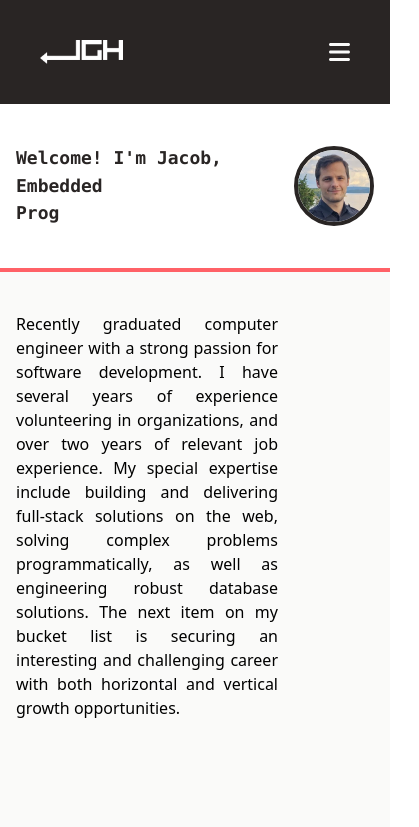
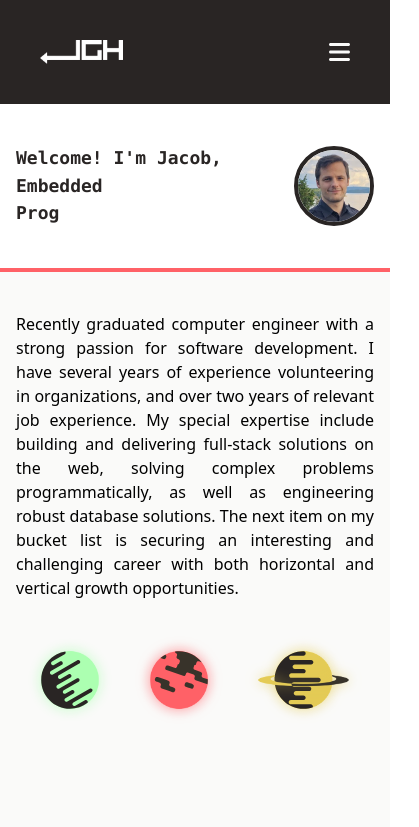
Before and after one commit to jacobg431/jacobgomezhansen.net, a React (Vite) app: page / in a window 390 px wide. Shown: the top 827 px of the page, 419 px wide, since content can reach past the window. Built offline with nearby package versions, Linux system fonts and the light colour scheme.

Commit message:
Made planet icons more responsive

```diff
--- a/src/components/sections/introduction.jsx
+++ b/src/components/sections/introduction.jsx
@@ -1,16 +1,20 @@
+//import { FontAwesomeIcon } from '@fortawesome/react-fontawesome'
+//import { library } from '@fortawesome/fontawesome-svg-core'
+//import { faExternalLinkSquare } from '@fortawesome/free-solid-svg-icons'
 import greenPlanet from '../../assets/Green-Black-Planet.svg'
 import redPlanet from '../../assets/Red-Black-Planet.svg'
 import yellowPlanet from '../../assets/Yellow-Black-Planet.svg'
 
 function Introduction() {
 
-    const planetStyling = 'h-32 cursor-pointer hover:scale-150 duration-400 ease-out peer z-10'
-    const tooltipStyling = 'top-100 peer-hover:top-125 absolute px-3 py-1 text-white bg-black rounded-2xl opacity-0 peer-hover:opacity-100 duration-400 ease-out'
-
+    const introSectionStyling = 'flex flex-col lg:flex-row w-full gap-8 px-4 py-10 2xs:p-10 bg-white img.hover:bg-black group'
+    const planetStyling = 'h-24 xs:h-28 sm:h-32 cursor-pointer hover:scale-150 duration-400 ease-out peer z-10'
+    const tooltipStyling = 'top-16 peer-hover:top-32 absolute px-3 py-1 text-white bg-black rounded-2xl opacity-0 peer-hover:opacity-100 duration-400 ease-out'
+    const planetContainerStyling = 'relative flex justify-center z-5'
     return (
         <>
-            <section id="intro" className="flex w-full gap-8 px-4 py-10 2xs:p-10 bg-stone-50 img.hover:bg-black">
-                <p className="max-w-3xl text-justify">
+            <section id="intro" className={introSectionStyling}>
+                <p className="w-[100%] text-justify">
                     Recently graduated computer engineer with a strong passion for software development. I have several
                     years of experience volunteering in organizations, and over two years of relevant job experience. My
                     special expertise include building and delivering full-stack solutions on the web, solving complex
@@ -18,16 +22,17 @@ function Introduction() {
                     bucket list is securing an interesting and challenging career with both horizontal and vertical
                     growth opportunities.
                 </p>
-                <div className="flex w-full justify-center gap-8">
-                    <div className="flex justify-center">
+                <div className="flex flex-row w-full items-center justify-around">
+                    <span className="absolute text-[6rem] text-gray opacity-0 group-hover:opacity-50 duration-400 ease-out">Socials</span>
+                    <div className={planetContainerStyling}>
                         <img src={greenPlanet} alt="Flat vector image depicting a green planet" className={planetStyling} />
                         <div className={tooltipStyling}>GitHub</div>
                     </div>
-                    <div className="flex justify-center">
+                    <div className={planetContainerStyling}>
                         <img src={redPlanet} alt="Flat vector image depicting a yellow planet with rings" className={planetStyling} />
                         <div className={tooltipStyling}>LinkedIn</div>
                     </div>
-                    <div className="flex justify-center">
+                    <div className={planetContainerStyling}>
                         <img src={yellowPlanet} alt="Flat vector image depicting a red planet" className={planetStyling} />
                         <div className={tooltipStyling}>Message Me</div>
                     </div>
```
